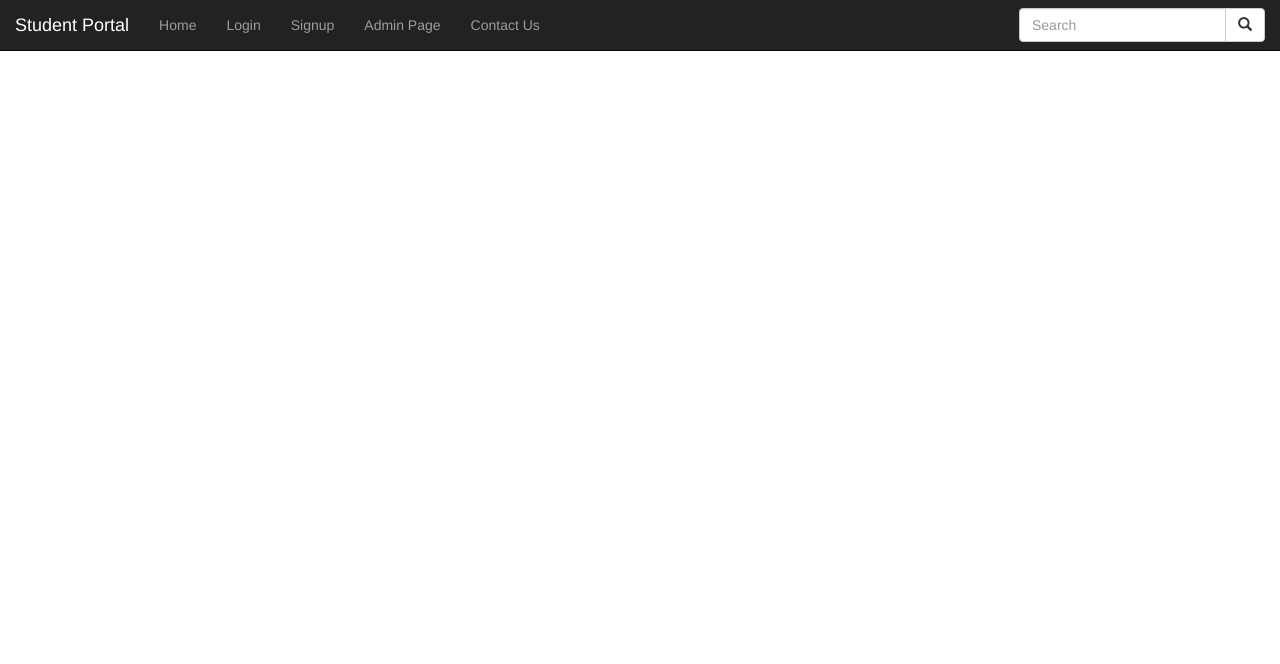
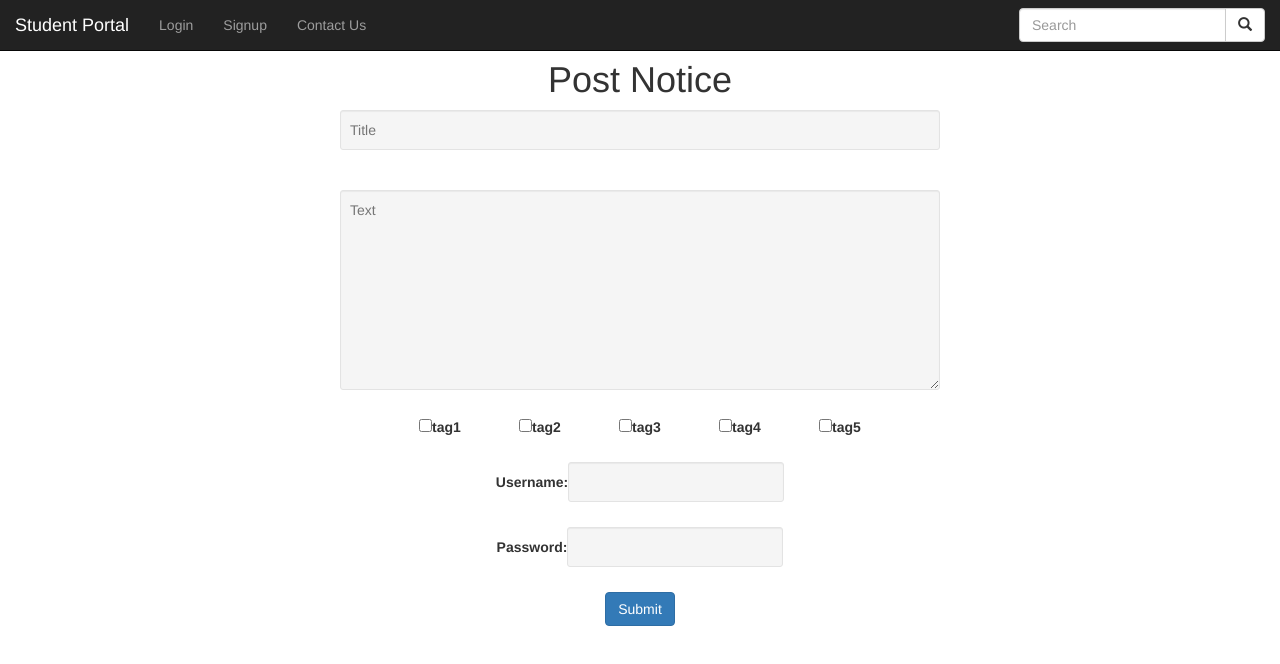
Before and after one commit to ujjwal-raizada/student-utility-portal, a React (Create React App) app in the folder front-end-react/frontend-testing/: page /postnotice in a window 1280 px wide. Before the commit this address had no page. Shown: the top 664 px of the page. Built offline with nearby package versions, Linux system fonts and the light colour scheme.

Commit message:
frontend: Add Auth based access to post notice.

```diff
--- a/front-end-react/frontend-testing/src/App.js
+++ b/front-end-react/frontend-testing/src/App.js
@@ -6,8 +6,7 @@ import NotFound from "./Components/NotFound"
 import ForgotPassword from "./Components/ForgotPassword"
 import Profile from "./Components/Profile"
 import Test from "./Components/Test"
-import Notices from "./Components/Notices"
-import AdminPage from "./Components/AdminPage"
+import PostNotice from "./Components/PostNotice"
 import ContactUs from "./Components/ContactUs"
 import Homepage from "./Components/Homepage"
 
@@ -20,11 +19,11 @@ class App extends React.Component {
 					<Route path="/signup" component={Signup} />
 					<Route path="/login" component={Login} />
 					<Route path="/forgotpassword" component={ForgotPassword} />
-					<Route path="/profile/:username" component={Profile} />
+					<Route path="/profile/:type/:username" component={Profile} />
 					<Route path="/test" component={Test} />
 					<Route path="/notice" component={Homepage} />
 					<Route path="/contactus" component={ContactUs} />
-					<Route path="/admin" component={AdminPage} />
+					<Route path="/postnotice" component={PostNotice} />
 					<Route component={NotFound} />
 				</Switch>
 			</BrowserRouter>
--- a/front-end-react/frontend-testing/src/Components/ContactUs.js
+++ b/front-end-react/frontend-testing/src/Components/ContactUs.js
@@ -14,7 +14,6 @@ class ContactUs extends Component {
 		return (
 			<Fragment>
 				<Header page='ContactUs'/>
-				<div style = {{marginTop: '60px'}}>
 					<h1 className="text text-center"> Contact Us </h1>
 					<div style = {divStyle}>
 					<h3>Ujjwal Raizada (Scrum Master)</h3>
@@ -23,7 +22,6 @@ class ContactUs extends Component {
 					<h3>Prakhar Goenka (Developer)</h3>
 					<h3>Pranjal Gupta (Developer)</h3>
 					</div>
-				</div>
 			</Fragment>
 		)
 	}
--- a/front-end-react/frontend-testing/src/Components/ForgotPassword.js
+++ b/front-end-react/frontend-testing/src/Components/ForgotPassword.js
@@ -17,7 +17,6 @@ class ForgotPassword extends Component {
 		return (
 			<Fragment>
 			<Header />
-			<div div style = {{marginTop: '60px'}}>
 				<form class="form-horizontal" action="/action_page.php">
 			    <div class="form-group">
 			      <label class="control-label col-sm-4" for="email">Email:</label>
@@ -39,7 +38,6 @@ class ForgotPassword extends Component {
 			      </div>
 			    </div>
 			  </form>
-		  	</div>
 			</Fragment>
 		)
 	}
--- a/front-end-react/frontend-testing/src/Components/Header.js
+++ b/front-end-react/frontend-testing/src/Components/Header.js
@@ -9,7 +9,6 @@ class Header extends Component {
 			Home: "inactive",
 	  	Login: "inactive",
 	  	Notice: "inactive",
-	  	AdminPage: "inactive",
 	  	ContactUs: "inactive",
 	}
 
@@ -22,22 +21,23 @@ class Header extends Component {
 	render() {
 
 		return(
-
+			<Fragment>
+				<div style = {{marginBottom: '60px'}} >
 					<nav className="navbar navbar-inverse navbar-fixed-top ">
 
 					    <div className="container-fluid">
 
-					<div className= "navbar-header">
-					<Link className="navbar-brand" to="./">	Student Portal </Link>
+							<div className= "navbar-header" >
+								<Link className="navbar-brand" to="/">	Student Portal </Link>
 							</div>
 
 							<ul className = "nav navbar-nav">
 
-						<li className = {this.state.Home}>
+								{/*<li className = {this.state.Home}>
 									<Link to={`/`}> Home </Link>
 								</li>
 
-						{/*}<li className = {this.state.Notice}>
+								}<li className = {this.state.Notice}>
 									<Link to={`/notice`}> Notices </Link>
 								</li>{*/}
 
@@ -49,9 +49,9 @@ class Header extends Component {
 									<Link to={`/signup`}> Signup </Link>
 								</li>
 
-						<li className = {this.state.AdminPage}>
+								{/*<li className = {this.state.AdminPage}>
 									<Link to={`/admin`}> Admin Page </Link>
-						</li>
+								</li>*/}
 
 								<li className = {this.state.ContactUs}>
 									<Link to={`/contactus`}> Contact Us </Link>
@@ -88,6 +88,8 @@ class Header extends Component {
 					    </div>
 
 		 			</nav>
+	 			</div>
+ 			</Fragment>
 		)
 	}
 }
--- a/front-end-react/frontend-testing/src/Components/Homepage.js
+++ b/front-end-react/frontend-testing/src/Components/Homepage.js
@@ -6,7 +6,7 @@ class Homepage extends Component {
 
 		return (
 			<Fragment>
-				<Header />
+				<Header page={`Home`}/>
 				<Notices/>
 			</Fragment>
 		)
--- a/front-end-react/frontend-testing/src/Components/Login.js
+++ b/front-end-react/frontend-testing/src/Components/Login.js
@@ -33,15 +33,15 @@ class Login extends Component {
 
       	.then(res => {
       		console.log(res)
-      		const status = res.data.status
+      		const {type,username,status} = res.data
 
       		if(status === 'success') {
-    			this.props.history.push(`/Profile/${this.state.userame}`)
+    			this.props.history.push(`/Profile/${type}/${username}`)
       		}
 
       		else if(status === 'failure') {
       			this.setState({
-      				placeholder: `Failed login of ${user.username}`
+      				placeholder: `Failed login of ${username}`
       			})
       		}
 		})
@@ -68,7 +68,7 @@ class Login extends Component {
 		return (
 			<Fragment >
 				<Header page='Login'/ >
-					<div className="text-center" style = {{marginTop: '60px'}}>
+					<div className="text-center">
 						<h1 >Login</h1>
 						<p className="text-danger">{this.state.placeholder}</p>
 						<input
--- a/front-end-react/frontend-testing/src/Components/NotFound.js
+++ b/front-end-react/frontend-testing/src/Components/NotFound.js
@@ -6,8 +6,8 @@ class NotFound extends Component {
 	render() {
 		return (
 			<Fragment>
-			<Header />
-			<h3 className="text-danger text-center">Error 404!!!</h3>
+				<Header />
+				<h3 className="text-danger text-center">Error 404!!!</h3>
 			</Fragment>
 		)
 	}
--- a/front-end-react/frontend-testing/src/Components/NoticeData.js
+++ b/front-end-react/frontend-testing/src/Components/NoticeData.js
@@ -9,11 +9,13 @@ class NoticeData extends Component {
 	render() {
 		const {title, text, username} = this.props.data[1]
 		return(
-			<div className = "NoticeData" style = {divStyle}>
-				<h3 align = "center">{title}</h3>
-				<h5 align = "center">{text}</h5>
-				<h6 align = "right">-{username}</h6>
-			</div>
+			<Fragment>
+				<div className = "NoticeData" style = {divStyle}>
+					<h3 align = "center">{title}</h3>
+					<h5 align = "center">{text}</h5>
+					<h6 align = "right">-{username}</h6>
+				</div>
+			</Fragment>
 		)
 	}
 }
--- a/front-end-react/frontend-testing/src/Components/Notices.js
+++ b/front-end-react/frontend-testing/src/Components/Notices.js
@@ -1,5 +1,4 @@
 import React, {Component, Fragment} from "react"
-import Header from './Header'
 import NoticeData from './NoticeData'
 import Sidebar from './Sidebar'
 import axios from 'axios'
@@ -37,8 +36,7 @@ class Notices extends Component {
 
 		return (
 			<Fragment>
-				<Header />
-				<div className="container-fluid" style = {{marginTop:'60px'}}>
+				<div className="container-fluid">
 					<h1 className="text-center">Notices</h1>
 					<h4 className="text-danger">{this.state.loading?`loading...`:this.state.placeholder}</h4>
 				  <div className="col">
--- a/front-end-react/frontend-testing/src/Components/AdminPage.js
+++ b/front-end-react/frontend-testing/src/Components/PostNotice.js
@@ -2,7 +2,7 @@ import React, {Component, Fragment} from "react"
 import axios from "axios"
 import Header from "./Header"
 
-class AdminPage extends Component {
+class PostNotice extends Component {
 
 	state = {
 			title: ``,
@@ -81,7 +81,7 @@ class AdminPage extends Component {
       		const message = res.data.message
       		if(status === `success`) {
   				alert(`Notice Submitted Successfully!`)
-    			this.props.history.push(`/profile/${this.state.username}`)
+    			this.props.history.push(`/postnotice}`)
       		}
       		else if(status === `failure`) {
       			this.setState({
@@ -128,10 +128,10 @@ class AdminPage extends Component {
 			}
 			else if(this.state.type === `normal`) {
 				this.setState({
-	      				placeholder: `${this.state.username} is not an admin`
+	      				placeholder: `${this.state.username} is not an official's username`
 	  			})
 			}
-			else if(this.state.type === `admin`) {
+			else if(this.state.type === `official`) {
 				this.postNotice()
 			}
 
@@ -153,8 +153,8 @@ class AdminPage extends Component {
 	render() {
 		return (
 			<Fragment>
-				<Header page="AdminPage" />
-				<div className="text-center" style = {{marginTop: `60px`}}>
+				<Header />
+				<div className="text-center" >
 					<h1 >Post Notice</h1>
 					<p className="text-danger">{this.state.placeholder}</p>
 					<form>
@@ -297,4 +297,4 @@ class AdminPage extends Component {
  		)
 	}
 }
-export default AdminPage
+export default PostNotice
--- a/front-end-react/frontend-testing/src/Components/Profile.js
+++ b/front-end-react/frontend-testing/src/Components/Profile.js
@@ -1,20 +1,44 @@
 import React, {Component, Fragment} from "react"
-import Test from "./Test"
-import Login from "./Login"
+import Notices from "./Notices"
 import Header from "./Header"
-import axios from "axios"
 
 class Profile extends Component {
+	state = {
+		username: ``,
+		type: ``
+	}
 
-	handleClick = () => {this.props.history.push(`/`)}
-	//handleClick = () => <Login/>
+	componentDidMount() {
+		const {username,type} = this.props.match.params
+		this.setState({
+			username: username,
+			type: type
+		})
+	}
+
+	handleSignout = () => {this.props.history.push(`/`)}
+	handlePost = () => {this.props.history.push(`/postnotice`)}
+
 	render() {
 
 		return (
+
 			<Fragment>
+
 				<Header page="Profile"/>
+
 				<h3 className="text-prime text-center"> Welcome!!</h3>
-				<button onClick={this.handleClick}>Signout</button>
+
+				<div>
+
+						<button onClick={this.handleSignout}>Signout </button>
+
+						{this.state.type==='official' && <button onClick={this.handlePost}>Post Notice </button>}
+
+				</div>
+
+				<Notices />
+
 			</Fragment>
 		)
 	}
--- a/front-end-react/frontend-testing/src/Components/Signup.js
+++ b/front-end-react/frontend-testing/src/Components/Signup.js
@@ -30,13 +30,13 @@ class Signup extends Component {
 
 		axios.post('https://damp-fjord-85414.herokuapp.com/signup', data)
       	.then(res => {
-      		const status = res.data.status
-      		const message = res.data.message
+      		const {status, message} = res.data
       		if(status === 'success') {
   				this.setState({
       				placeholder: message
       			})
-    			this.props.history.push(`/profile/${this.state.username}`)
+  				const {type,username} = this.state
+    			this.props.history.push(`/profile/${type}/${username}`)
       		}
       		else if(status === 'failure') {
       			this.setState({
@@ -57,7 +57,7 @@ class Signup extends Component {
 		return (
 			<Fragment>
 				<Header page="Signup" />
-					<div className="text-center" style = {{marginTop: '60px'}}>
+					<div className="text-center">
 						<h1 >Signup</h1>
 						<p className="text-danger">{this.state.placeholder}</p>
 
@@ -102,7 +102,7 @@ class Signup extends Component {
 	                  name="type"
 	                	>
 										<option value="normal">Student</option>
-										<option value="admin">Admin</option>
+										<option value="official">Official Source</option>
 									</select>
 								</label>
 								<br/>
```
Lines whose indentation alone changed are shown as unchanged.
